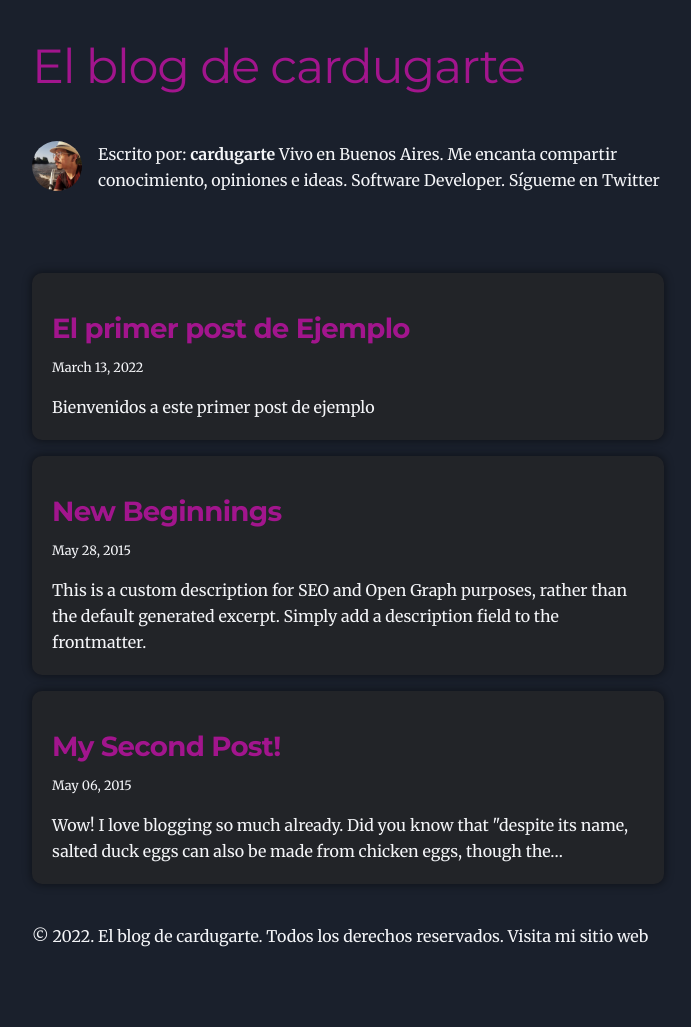
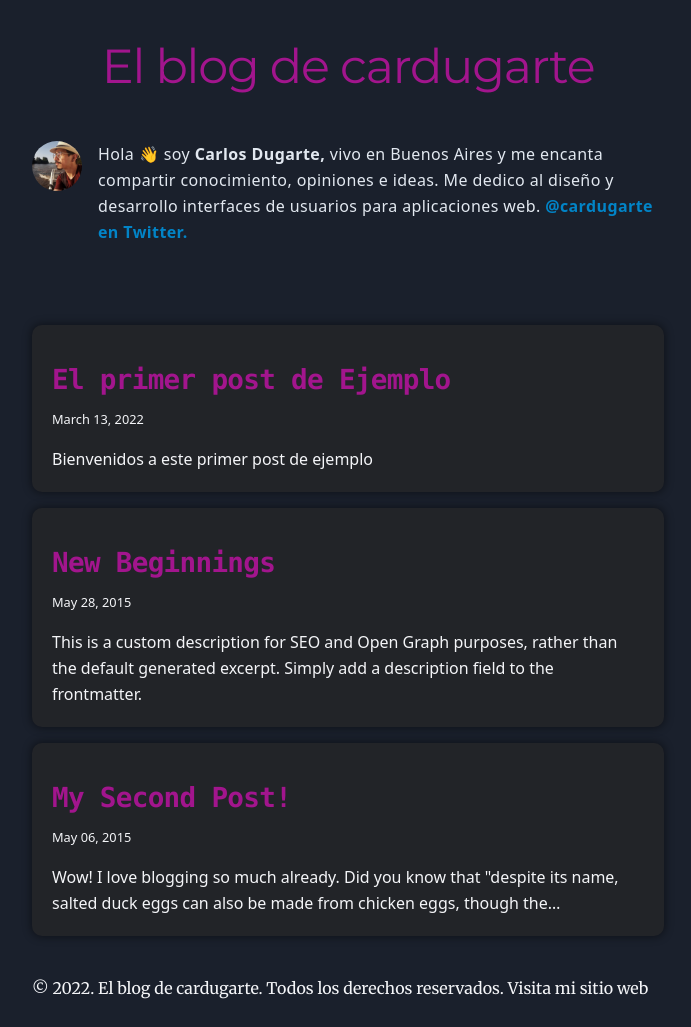
Before and after one commit to cardugarte/cardugarteblog, a Gatsby site: page / in a window 1280 px wide. Shown: the whole page, without its empty margins (292-983 px from the left). Built offline with nearby package versions, Linux system fonts and the light colour scheme; Gatsby itself is replaced by a stand-in of ours.

Commit message:
Primeros estilos agregados

```diff
--- a/gatsby-config.js
+++ b/gatsby-config.js
@@ -2,8 +2,8 @@ module.exports = {
   siteMetadata: {
     title: `El blog de cardugarte`,
     author: {
-      name: `cardugarte`,
-      summary: `Vivo en Buenos Aires. Me encanta compartir conocimiento, opiniones e ideas. Software Developer.`,
+      name: `Carlos Dugarte,`,
+      summary: `vivo en Buenos Aires y me encanta compartir conocimiento, opiniones e ideas. Me dedico al diseño y desarrollo interfaces de usuarios para aplicaciones web.`,
     },
     description: `Espacio dedicado a compartir información con personas curiosas.`,
     siteUrl: `https://blog.carlosdugarte.com/`,
--- a/src/components/bio.js
+++ b/src/components/bio.js
@@ -43,11 +43,15 @@ const Bio = () => {
         alt="Profile picture"
       />
       {author?.name && (
-        <p>
-          Escrito por: <strong>{author.name}</strong> {author?.summary || null}
+        <p
+          className="font-sans text-slate-200 tracking-wide"
+        >
+          Hola 👋 soy <strong>{author.name}</strong> {author?.summary || null}
           {` `}
-          <a href={`https://twitter.com/${social?.twitter || ``}`}>
-            Sígueme en Twitter
+          <a
+            className="text-sky-600 font-bold tracking-wide"
+            href={`https://twitter.com/${social?.twitter || ``}`}>
+            @cardugarte en Twitter.
           </a>
         </p>
       )}
--- a/src/components/layout.js
+++ b/src/components/layout.js
@@ -8,7 +8,7 @@ const Layout = ({ location, title, children }) => {
 
   if (isRootPath) {
     header = (
-      <h1 className="main-heading">
+      <h1 className="main-heading text-center text-bold">
         <Link to="/">{title}</Link>
       </h1>
     )
--- a/src/pages/index.js
+++ b/src/pages/index.js
@@ -40,16 +40,19 @@ const BlogIndex = ({ data, location }) => {
               >
                 <header>
                   <h2
-                    className="text-3xl font-bold"
+                    className="text-3xl font-bold font-mono"
                   >
                     <Link to={post.fields.slug} itemProp="url">
                       <span itemProp="headline">{title}</span>
                     </Link>
                   </h2>
-                  <small>{post.frontmatter.date}</small>
+                  <small
+                    className="antialiased font-sans"
+                  >{post.frontmatter.date}</small>
                 </header>
                 <section>
                   <p
+                    className="font-sans"
                     dangerouslySetInnerHTML={{
                       __html: post.frontmatter.description || post.excerpt,
                     }}
```
